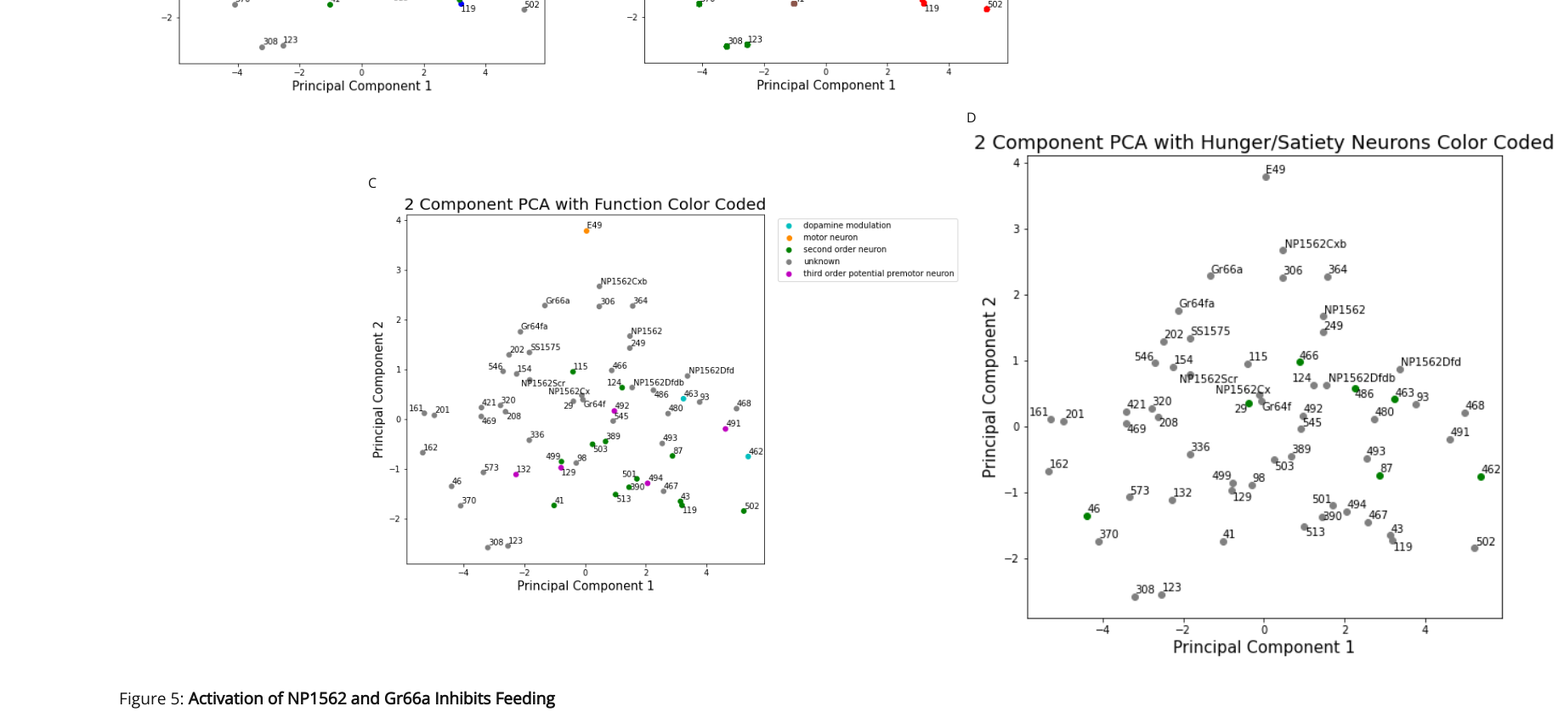
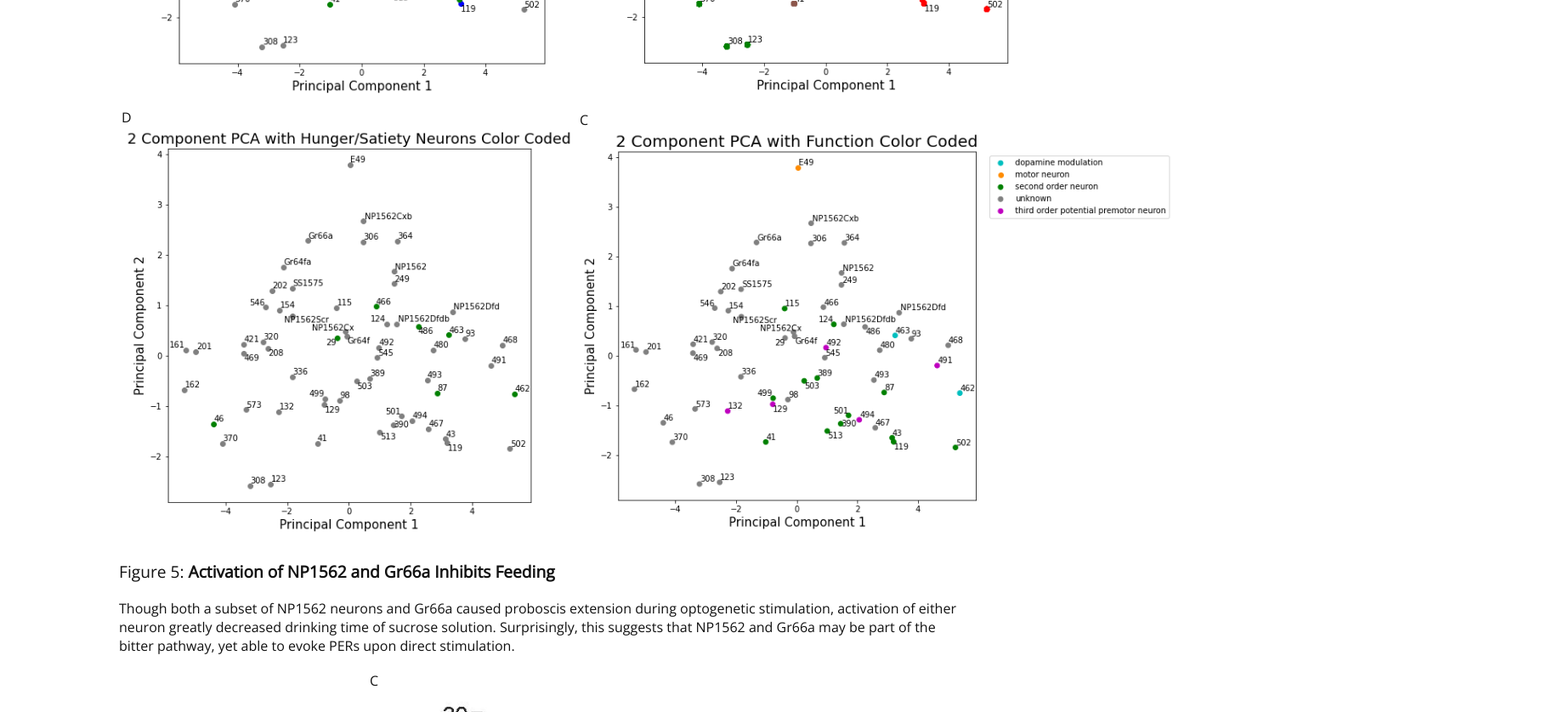
Before and after one commit to joiezhouie/MCBhonorsposter, a plain HTML site: page index.html in a window 1280 px wide. Shown: the part 4760-5598 px from the top of the page at 85% size, 1840 px wide, since content can reach past the window. Drawn offline with nearby package versions, Linux system fonts and the light colour scheme.

Commit message:
adjusted size of figure 4

```diff
--- a/index.html
+++ b/index.html
@@ -127,16 +127,17 @@
                   </table>
               </div>
               <div align="center">
-                  <table style="margin-left:290px;">
+                  <table style="width=100%">
                       <tr>
+                          <td align="center">
+                              <figcaption align="left">D</figcaption>
+                              <img src="images/poster_fig_3_4.png" width="535px" />
+                          </td>
                           <td align="center">
                               <figcaption align="left">C</figcaption>
                               <img src="images/poster_fig_3_3.png" width="700px" />
                           </td>
-                          <td align="center">
-                              <figcaption align="left">D</figcaption>
-                              <img src="images/poster_fig_3_4.png" width="700px" />
-                          </td>
+
                       </tr>
                   </table>
               </div>
```
